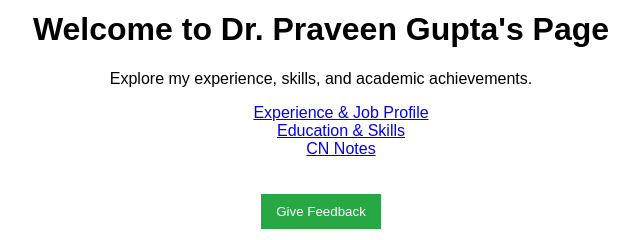
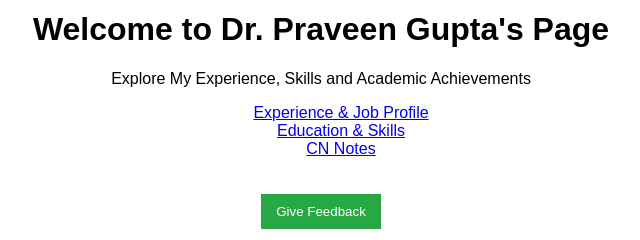
Before and after one commit to drpraveengupta/drpraveengupta.github.io, a plain HTML site: page index.html in a window 1280 px wide. Shown: the part 178-418 px from the top of the page, 319-959 px from the left. Drawn offline with Linux system fonts and the light colour scheme.

Commit message:
Update index.html

```diff
--- a/index.html
+++ b/index.html
@@ -11,7 +11,7 @@
 
     <main>
         <h1>Welcome to Dr. Praveen Gupta's Page</h1>
-        <p>Explore my experience, skills, and academic achievements.</p>
+        <p>Explore My Experience, Skills and Academic Achievements</p>
         <ul>
             <li><a href="experience.html">Experience & Job Profile</a></li>
             <li><a href="education.html">Education & Skills</a></li>
```
